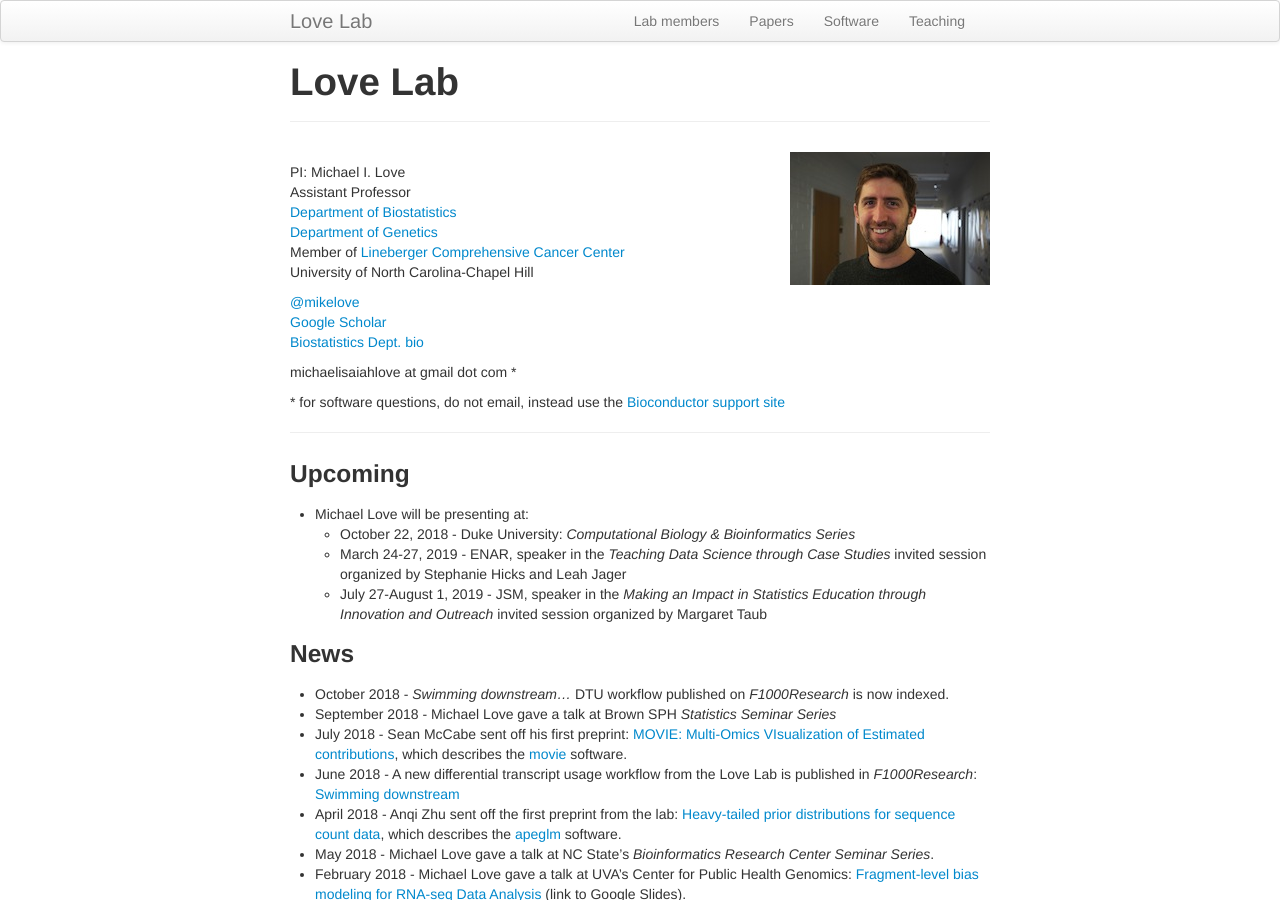
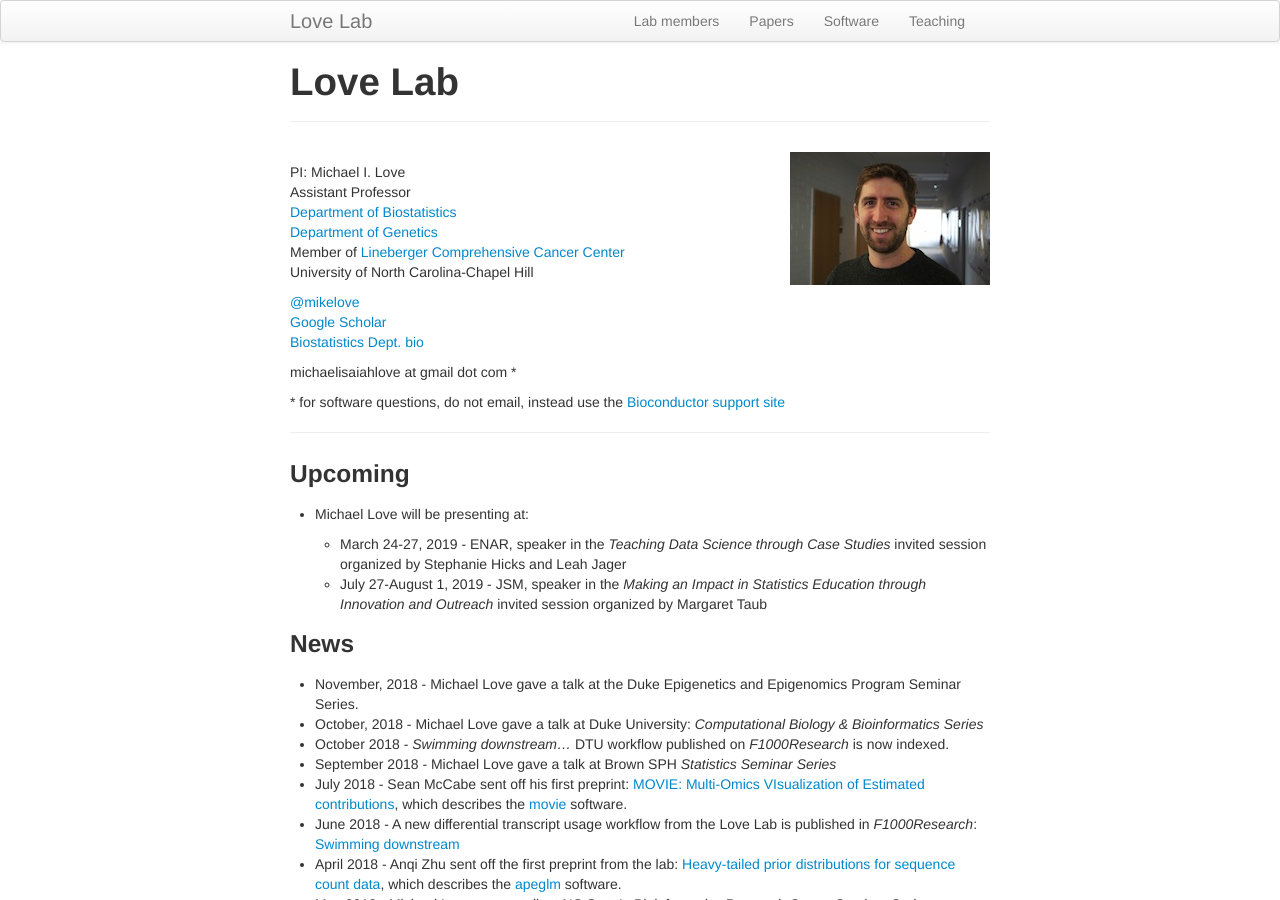
Before and after one commit to mikelove/mikelove.github.io, a Jekyll site: the page built from index.md, in a window 1280 px wide and 900 px high. Built offline with Jekyll 4.4.1, drawn with Linux system fonts in a browser that asks for light colours.

Commit message:
update talks

```diff
--- a/index.md
+++ b/index.md
@@ -27,15 +27,20 @@ michaelisaiahlove at gmail dot com *
 ### Upcoming
 
 * Michael Love will be presenting at:
-    - October 22, 2018 - Duke University: *Computational Biology & Bioinformatics Series*
+
     - March 24-27, 2019 - ENAR, speaker in the *Teaching Data Science through Case Studies*
       invited session organized by Stephanie Hicks and Leah Jager
+<!--	- May 29-June 1, 2019 - ASA's *Symposium on Data Science & Statistics* -->
     - July 27-August 1, 2019 - JSM, speaker in the *Making an Impact in
       Statistics Education through Innovation and Outreach* invited
       session organized by Margaret Taub
 
 ### News
 
+* November, 2018 - Michael Love gave a talk at the Duke Epigenetics
+  and Epigenomics Program Seminar Series.
+* October, 2018 - Michael Love gave a talk at Duke University:
+  *Computational Biology & Bioinformatics Series*
 * October 2018 - *Swimming downstream...* DTU workflow published on
   *F1000Research* is now indexed.
 * September 2018 - Michael Love gave a talk at Brown SPH *Statistics Seminar Series*
```
